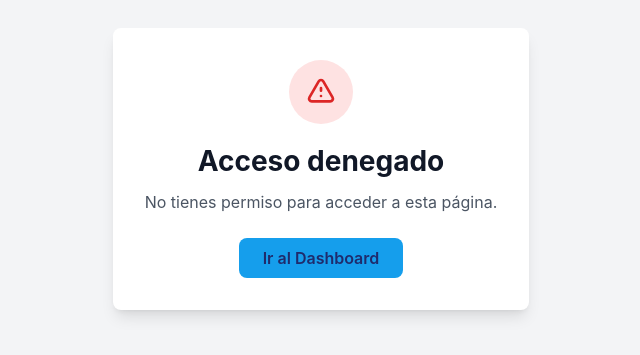
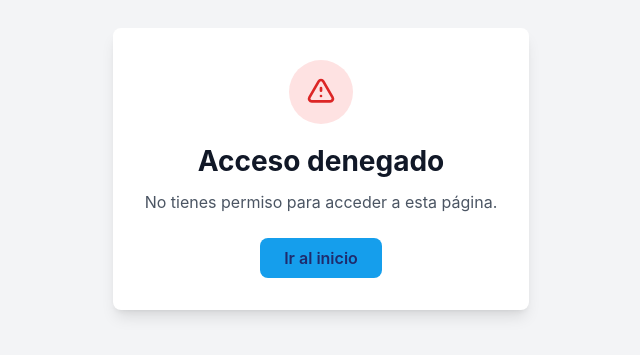
Before and after one commit to 4901oscar/HIS-Project, a React (Vite) app in the folder frontend-medflow/: page /lab in a window 1280 px wide. Shown: the part 231-586 px from the top of the page, without its empty margins (319-959 px from the left). Built offline with nearby package versions, Linux system fonts and the light colour scheme; sample sign-in values are in the browser's storage.

Commit message:
fix(auth): fix broken /dashboard redirect in ProtectedRoute
- Replace /dashboard href with / (home) since DashboardPage was removed
- Role-based routing now handles all redirects post-login

```diff
--- a/frontend-medflow/src/components/ProtectedRoute/ProtectedRoute.tsx
+++ b/frontend-medflow/src/components/ProtectedRoute/ProtectedRoute.tsx
@@ -43,8 +43,8 @@ const ProtectedRoute: FC<ProtectedRouteProps> = ({ children, requiredRole }) =>
           <p className="text-gray-600 mb-6">
             No tienes permiso para acceder a esta página.
           </p>
-          <a href="/dashboard" className="inline-block px-6 py-2 bg-medin-cyan text-medin-navy font-semibold rounded-lg hover:bg-medin-blue hover:text-white transition-colors">
-            Ir al Dashboard
+          <a href="/" className="inline-block px-6 py-2 bg-medin-cyan text-medin-navy font-semibold rounded-lg hover:bg-medin-blue hover:text-white transition-colors">
+            Ir al inicio
           </a>
         </div>
       </div>
```
